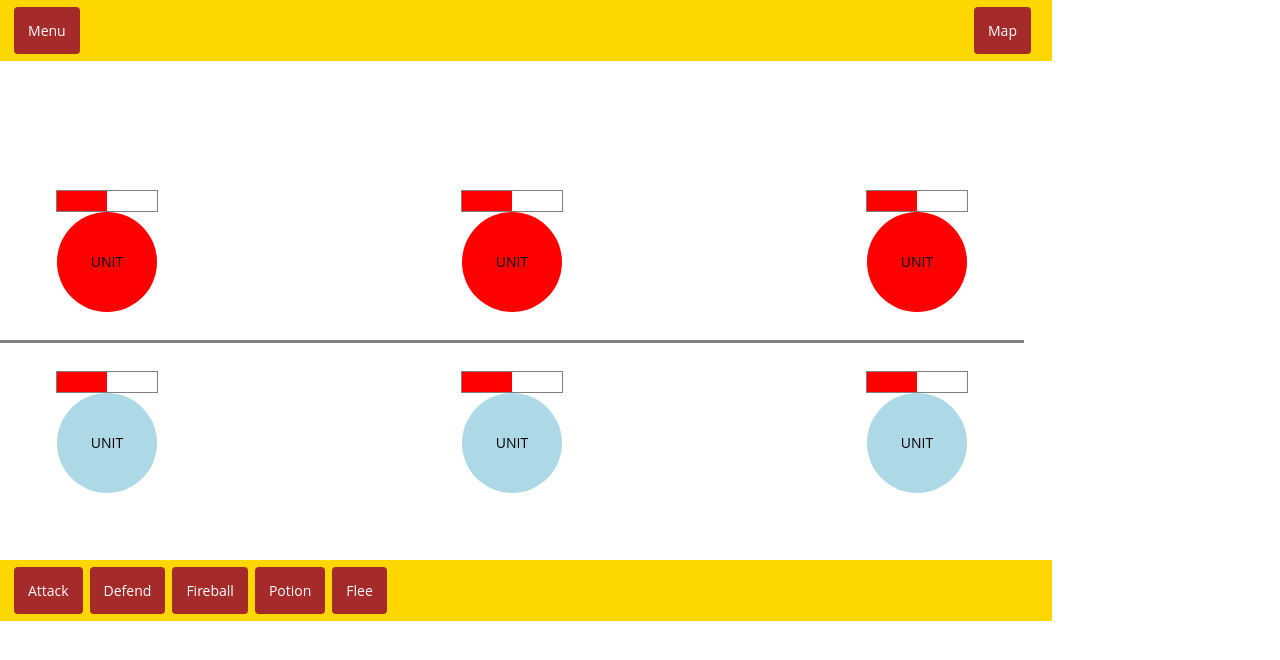
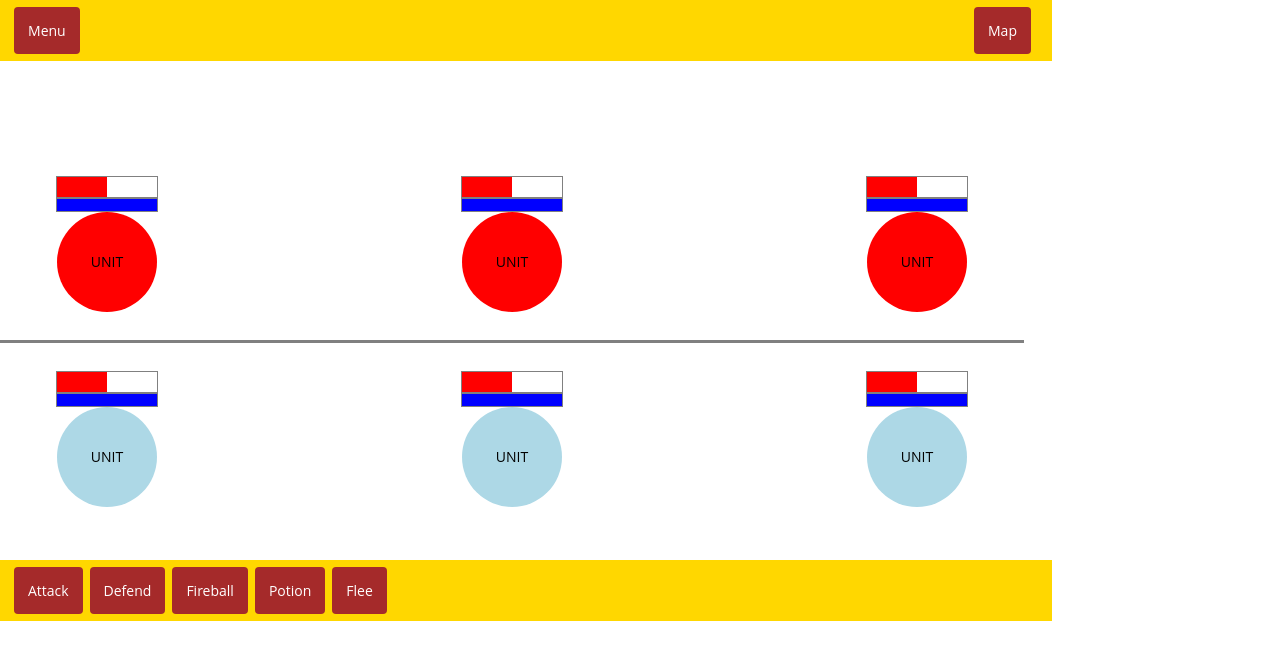
Before and after one commit to nmkataoka/adv-life, a React (Create React App) app: page / in a window 1280 px wide. Shown: the top 660 px of the page. Built offline with nearby package versions, Linux system fonts and the light colour scheme.

Commit message:
add mana bar [Re: nmkataoka/adv-life#30]

```diff
--- /dev/null
+++ b/src/6-ui-features/CombatScene/ManaBar.tsx
@@ -0,0 +1,27 @@
+/** @jsx jsx */
+import { jsx } from "@emotion/core";
+import styled from "@emotion/styled";
+
+type ManaBarProps = {
+  mana: number;
+  maxMana: number;
+};
+
+export default function ManaBar({ mana, maxMana }: ManaBarProps) {
+  return (
+    <Container>
+      <Mana style={{ width: ((mana * 100) / maxMana).toFixed(0) + "%" }} />
+    </Container>
+  );
+}
+
+const Container = styled.div`
+  display: flex;
+  width: 100px;
+  height: 12px;
+  border: 1px solid gray;
+`;
+
+const Mana = styled.div`
+  background-color: blue;
+`;
--- a/src/6-ui-features/CombatScene/Unit.tsx
+++ b/src/6-ui-features/CombatScene/Unit.tsx
@@ -7,6 +7,7 @@ import { RootState } from "../../7-app/store";
 import { setSkillTarget, clickedOnUnit } from "./combatSceneSlice";
 import { useRef } from "react";
 import ArrowFromUnit from "./ArrowFromUnit";
+import ManaBar from "./ManaBar";
 
 type UnitProps = {
   handle: number;
@@ -14,7 +15,7 @@ type UnitProps = {
 
 export default function Unit({ handle }: UnitProps) {
   const dispatch = useDispatch();
-  const { health, maxHealth, isEnemy } = useSelector(
+  const { health, mana, maxMana, maxHealth, isEnemy } = useSelector(
     (state: RootState) => state.combatScene.units[handle]
   );
   const selectedUnit = useSelector((state: RootState) => state.combatScene.selectedUnit);
@@ -41,6 +42,7 @@ export default function Unit({ handle }: UnitProps) {
     <Container>
       {showArrowFromUnit && <ArrowFromUnit fromRef={unitRef} />}
       <HealthBar health={health / maxHealth} />
+      <ManaBar mana={mana} maxMana={maxMana} />
       <Circle
         ref={unitRef}
         isEnemy={isEnemy}
--- a/src/6-ui-features/CombatScene/combatSceneSlice.ts
+++ b/src/6-ui-features/CombatScene/combatSceneSlice.ts
@@ -12,6 +12,8 @@ import { CombatStatsCmpt } from "../../1- ncomponents/CombatStatsCmpt";
 export type UnitInfo = {
   entityHandle: number;
   health: number;
+  mana: number;
+  maxMana: number;
   maxHealth: number;
   isEnemy?: boolean;
   position: number;
@@ -75,7 +77,10 @@ const combatSceneSlice = createSlice({
     },
 
     selectedAction(state, action) {
-      state.selectedAction = action.payload;
+      // If no unit is selected, actions can't be clicked
+      if (state.selectedUnit != null) {
+        state.selectedAction = action.payload;
+      }
     },
     clearSelectedAction(state) {
       state.selectedAction = undefined;
@@ -114,6 +119,8 @@ export const updateUnitsFromEngine = () => (dispatch: Dispatch) => {
       maxHealth,
       isEnemy: factionCmpt?.isEnemy,
       position: combatPos.position,
+      mana: combatStatsCmpt?.mana ?? 100,
+      maxMana: combatStatsCmpt?.maxMana ?? 100,
     };
   });
 
```
